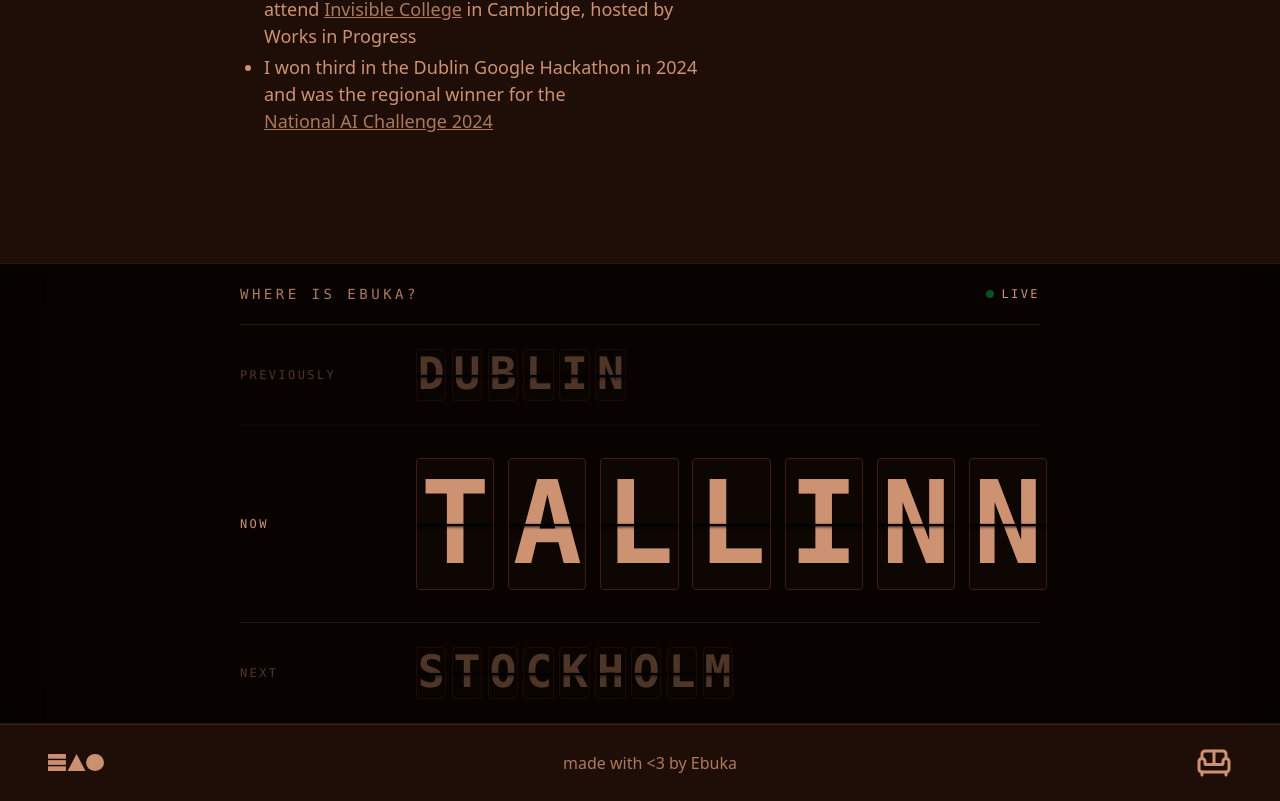
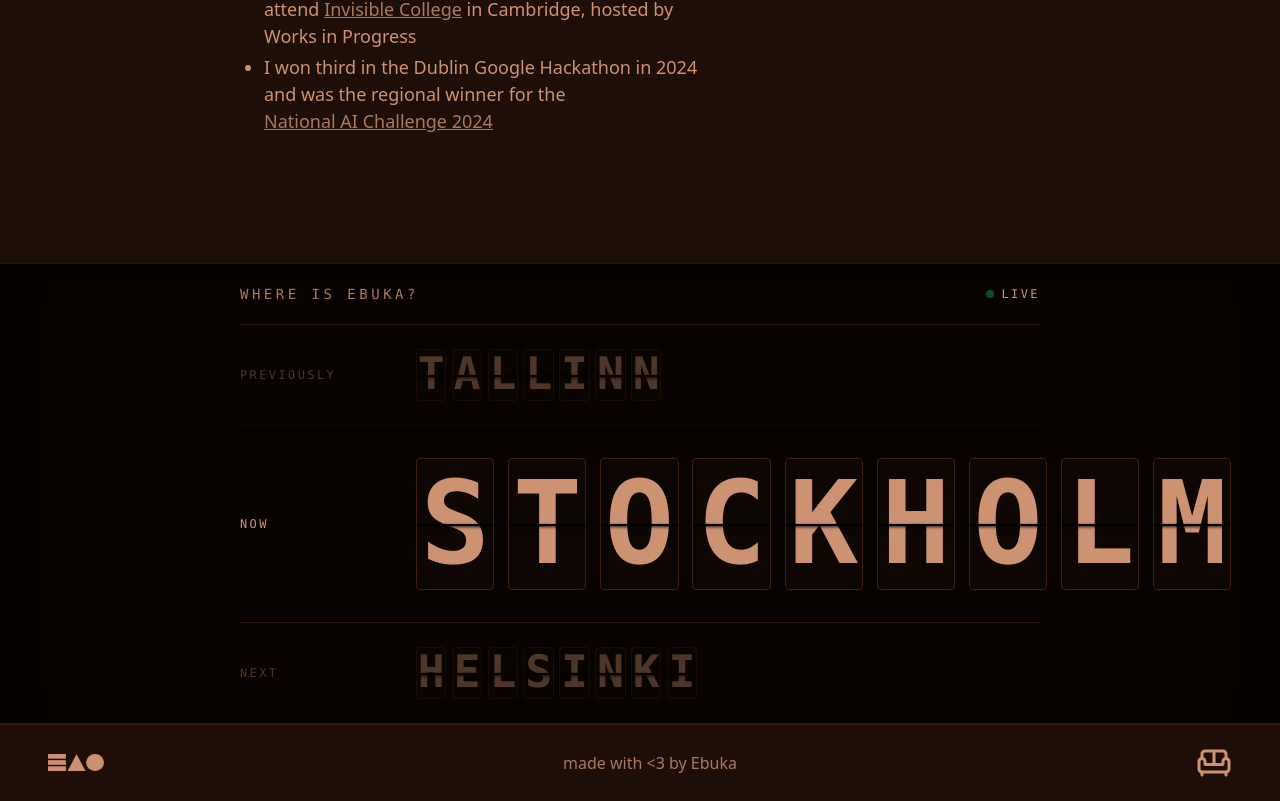
Before and after one commit to EbukaAmadiObi/ebuka.dev, a React (Vite) app: page / in a window 1280 px wide. Shown: the part 1860-2661 px from the top of the page. Built offline with nearby package versions, Linux system fonts and the light colour scheme; no server answers; a web font is replaced by a local one.

Commit message:
update locaiton

```diff
--- a/src/pages/home/home.jsx
+++ b/src/pages/home/home.jsx
@@ -11,9 +11,9 @@ import { FaXTwitter, FaTiktok } from "react-icons/fa6";
 import { useEffect, useRef, useState } from "react";
 import { SplitFlapDisplay } from "../../components/split-flap";
 
-const PREVIOUS_CITY = 'Dublin';
-const CURRENT_CITY = 'Tallinn';
-const NEXT_CITY = 'Stockholm';
+const PREVIOUS_CITY = 'Tallinn';
+const CURRENT_CITY = 'Stockholm';
+const NEXT_CITY = 'Helsinki';
 
 export default function Home() {
   const travelRef = useRef(null);
```
